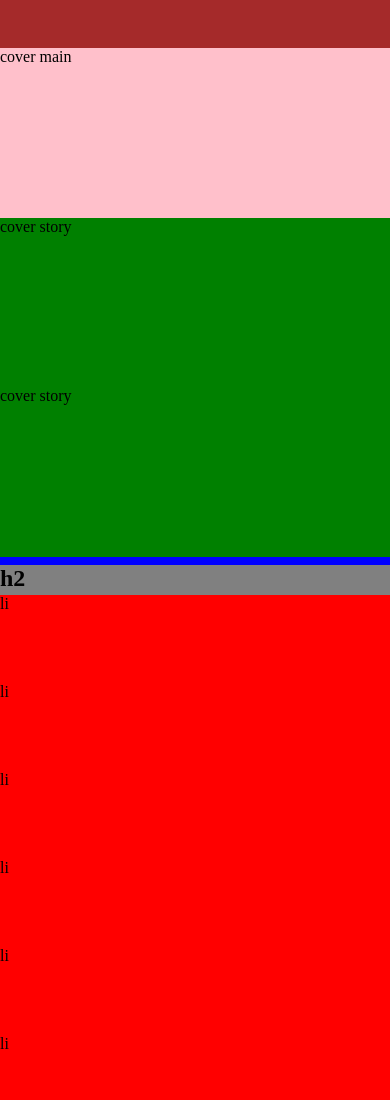
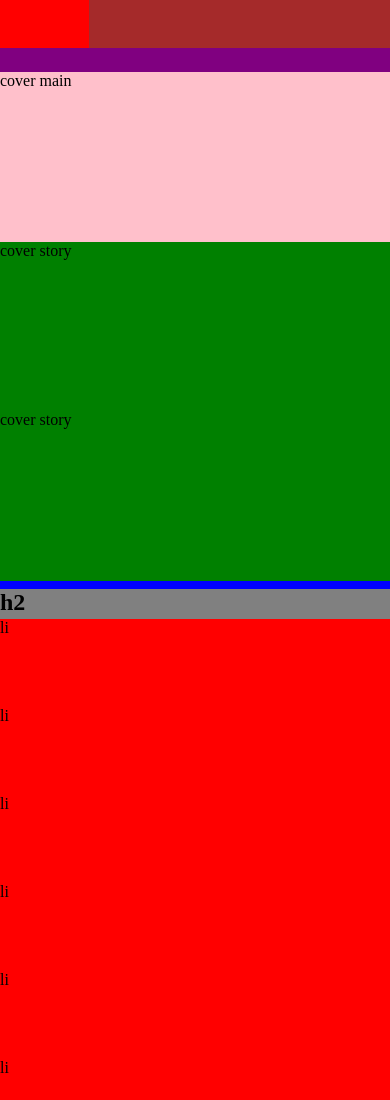
Before and after one commit to FlintMayers/-Responsive-Design_odin, a plain HTML site: page index.html in a window 390 px wide. Shown: the top 1100 px of the page. Drawn offline with Linux system fonts and the light colour scheme.

Commit message:
Responsive navbar divs

```diff
--- a/index.html
+++ b/index.html
@@ -27,11 +27,21 @@
           </ul> -->
         </nav>
         <!-- End Nav -->
+        <div id="logo">
+
+        </div>
 
         <div class="ribbon">
 
         </div>
+        <div class="clearfix"></div>
+        <div id="below-ribbon">
+
+        </div>
+
       </section>
+
+      <div class="clearfix"></div>
 
       <section class="cover">
         <article class="cover-main">
--- a/styles.css
+++ b/styles.css
@@ -175,6 +175,31 @@ footer .footer-legal {
 /*Start Media Queries styling*/
 
 @media screen and (max-width: 1010px) {
+  #logo {
+    width: 11%;
+    height: 80px;
+    background-color: red;
+    float: left;
+  }
+
+  #below-ribbon {
+    width: 100%;
+    height: 24px;
+    background-color: purple;
+  }
+
+  nav {
+    height: 32px;
+    width: 89%;
+    float: right;
+  }
+
+  .ribbon {
+    width: 89%;
+    height: 48px;
+    float: right;
+  }
+
   section.cover {
     width: 100%;
     height: 338.4px;
@@ -238,6 +263,15 @@ footer .footer-legal {
 }
 
 @media screen and (max-width: 755px) {
+
+  #logo {
+    height: 48px;
+  }
+
+  nav {
+    display: none;
+  }
+
   section.cover {
     width: 100%;
     height: 516.5px;
@@ -298,6 +332,14 @@ footer .footer-legal {
 
 @media screen and (max-width: 467px ) {
 
+  #logo {
+    width: 22.8%;
+  }
+
+  section div.ribbon {
+    width: 77.2%;
+  }
+
   nav {
     display: none;
   }
```
